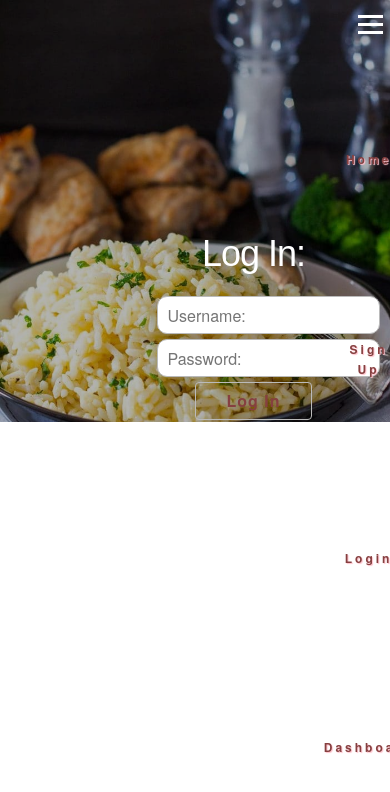
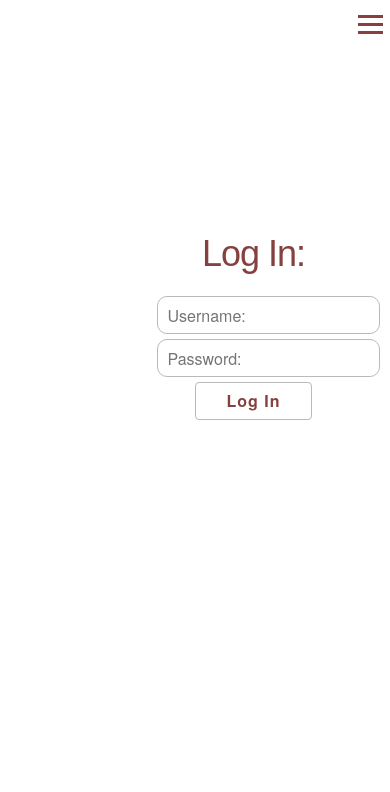
Before and after one commit to Build-Week-Recipies/Secret-Family-Recipes-Cookbook, a React (Create React App) app: page /login in a window 390 px wide. Shown: the top 792 px of the page. Built offline with nearby package versions, Linux system fonts and the light colour scheme; a web font is replaced by a local one.

Commit message:
better design

```diff
--- a/src/App.css
+++ b/src/App.css
@@ -163,20 +163,6 @@ nav {
 
 }
 
-@media (max-width: 800px) {
-  .burger div {
-    background-color: white;
-  }
-  .nav-links {
-    transform: translateX(0%);
-    transition: transform 0.3s ease-in;
-  }
-  .nav-links li {
-    opacity: 1;
-    text-shadow: 1px 1px 1px pink;
-  }
-}
-
 .burger {
   cursor: pointer;
 }
--- a/src/components/Login.js
+++ b/src/components/Login.js
@@ -23,6 +23,7 @@ const Background = styled.div`
     position: relative;
     width: 100vw;
     height: 50vh;
+    display: none;
     #loginImg {
 
     background-size: 400px;
@@ -57,6 +58,7 @@ const Background = styled.div`
 
 @media (min-width: 800px) {
     position: fixed;
+    display: block;
     width: 40vw;
     height: 100vh;
     #loginImg {
@@ -89,11 +91,6 @@ const LoginDiv = styled.div`
     top: 25%;
     box-sizing: border-box;
 
-    @media (max-width: 800px) {
-        h2 {
-            color: white;
-        }
-    }
 `;
 
 const Login = () => {
--- a/src/components/Signup.js
+++ b/src/components/Signup.js
@@ -20,6 +20,7 @@ const Background = styled.div`
 @media (min-width: 100px) {
     position: relative;
     width: 100vw;
+    display: none;
     height: 50vh;
     #signupImg {
 
@@ -55,6 +56,7 @@ const Background = styled.div`
 
 @media (min-width: 800px) {
     position: fixed;
+    display: block;
     width: 40vw;
     height: 100vh;
     #signupImg {
@@ -88,11 +90,6 @@ const SignupDiv = styled.div`
     top: 25%;
     box-sizing: border-box;
 
-    @media (max-width: 800px) {
-        h2 {
-            color: white;
-        }
-    }
 `;
 
 const SignUp = () => {
```
